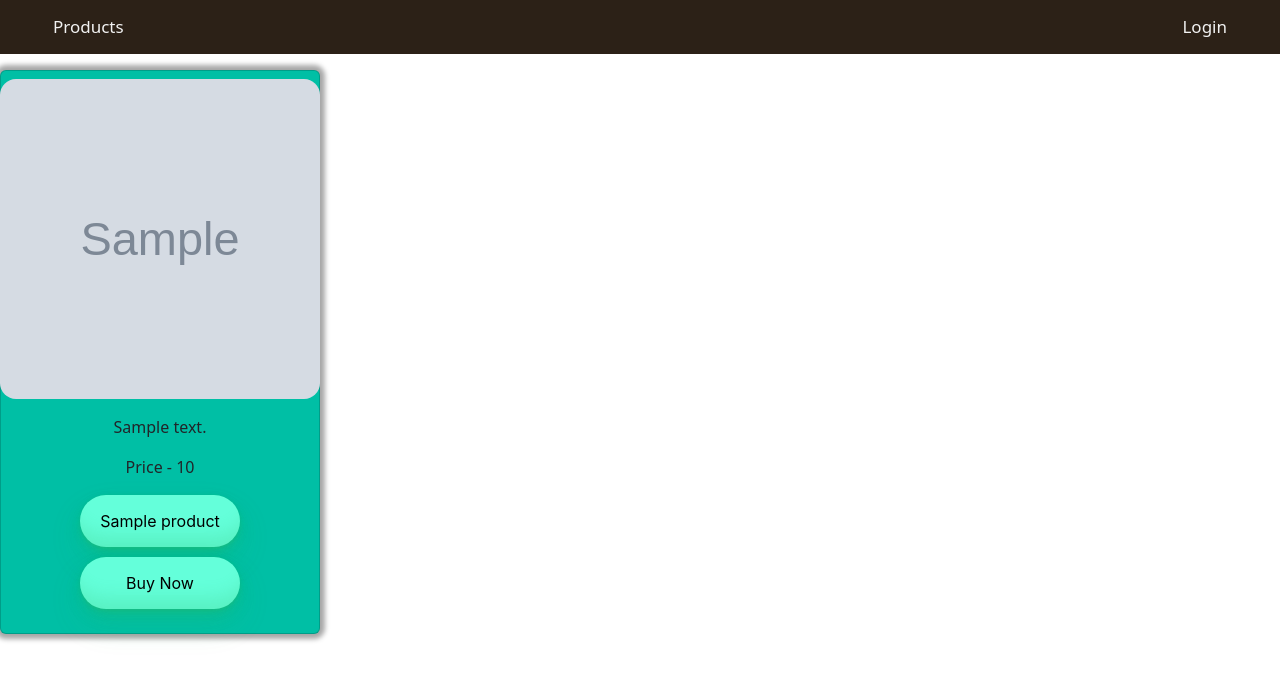
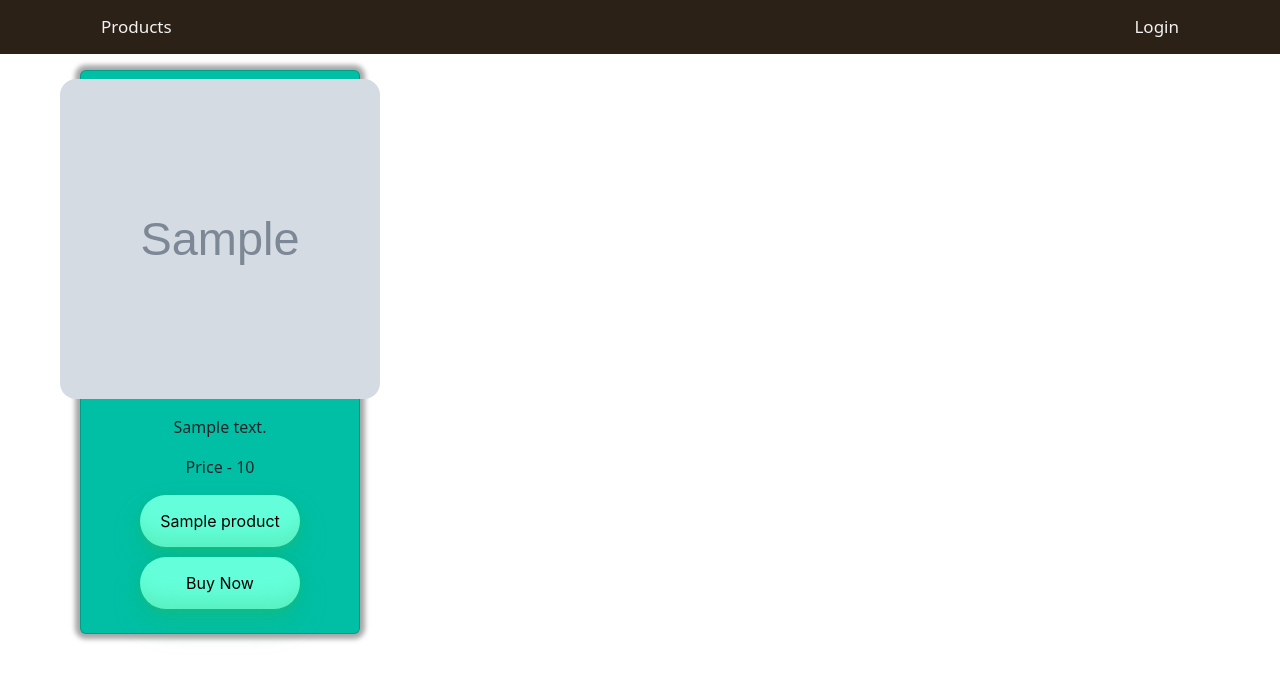
Before and after one commit to Demonica22/DjangoSeller, a Django app: template products/templates/products/index.html in a window 1280 px wide. Shown: the top 681 px of the page. Run offline with Django 3.2, Linux system fonts and the light colour scheme; the template is opened without the code that fills it: most values are stand-ins (such as "Sample title", 1, 10 or a date in 2020); grey boxes marked "Sample" are stand-in pictures.

Commit message:
Cards layout +- done

```diff
--- a/products/static/products/style.css
+++ b/products/static/products/style.css
@@ -7,7 +7,7 @@
 .topnav {
     background-color: #2C2117;
     overflow: auto;
-    padding: 0 2rem;
+    padding: 0 5rem;
 }
 
 .left{
@@ -43,7 +43,7 @@
 .cards_wrapper{
     display: grid;
     grid-template-columns: 1fr 1fr 1fr 1fr ;
-    padding-top: 1rem;
+    padding: 1rem 5rem;
 }
 
 .card{
```
